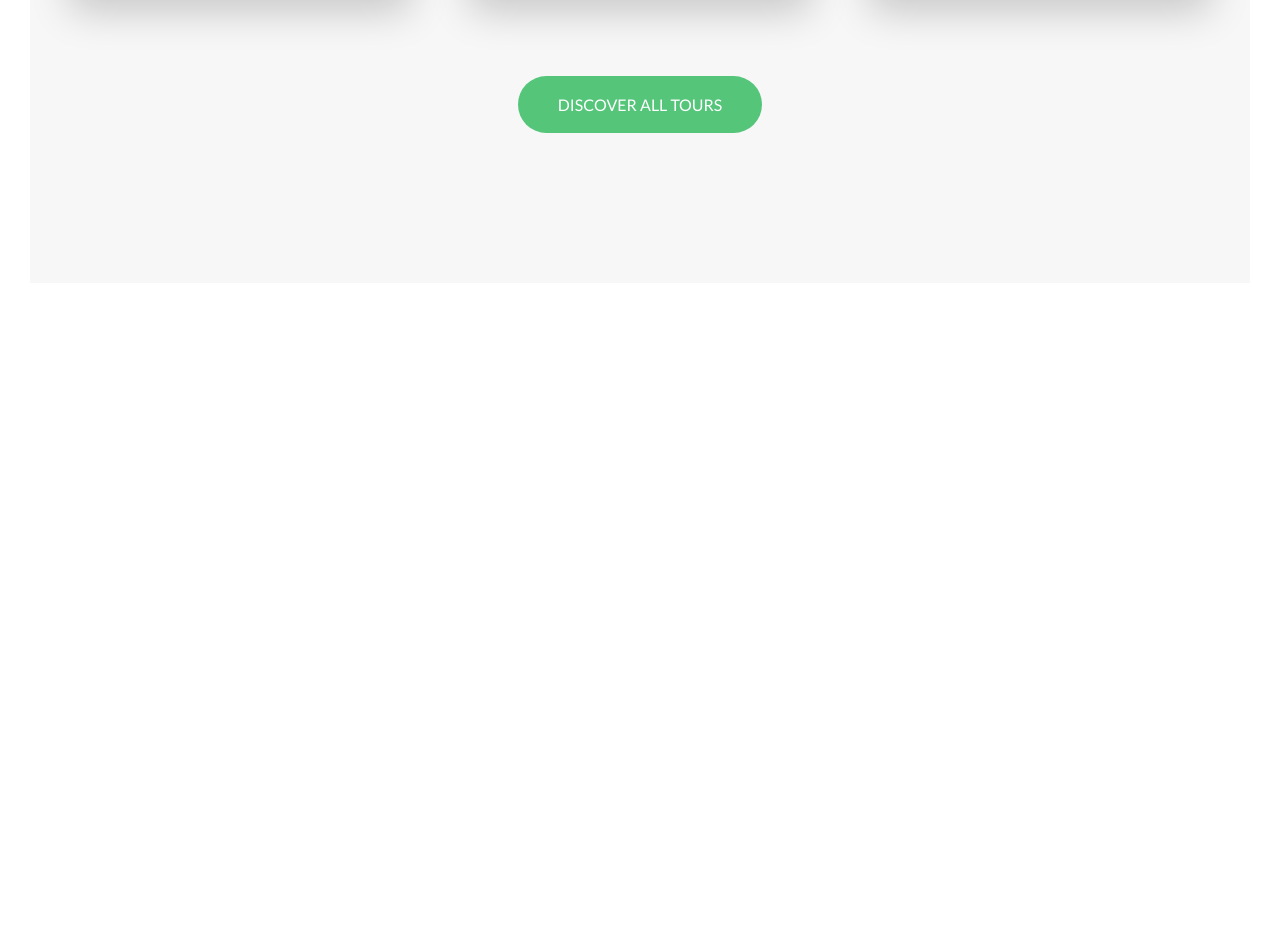
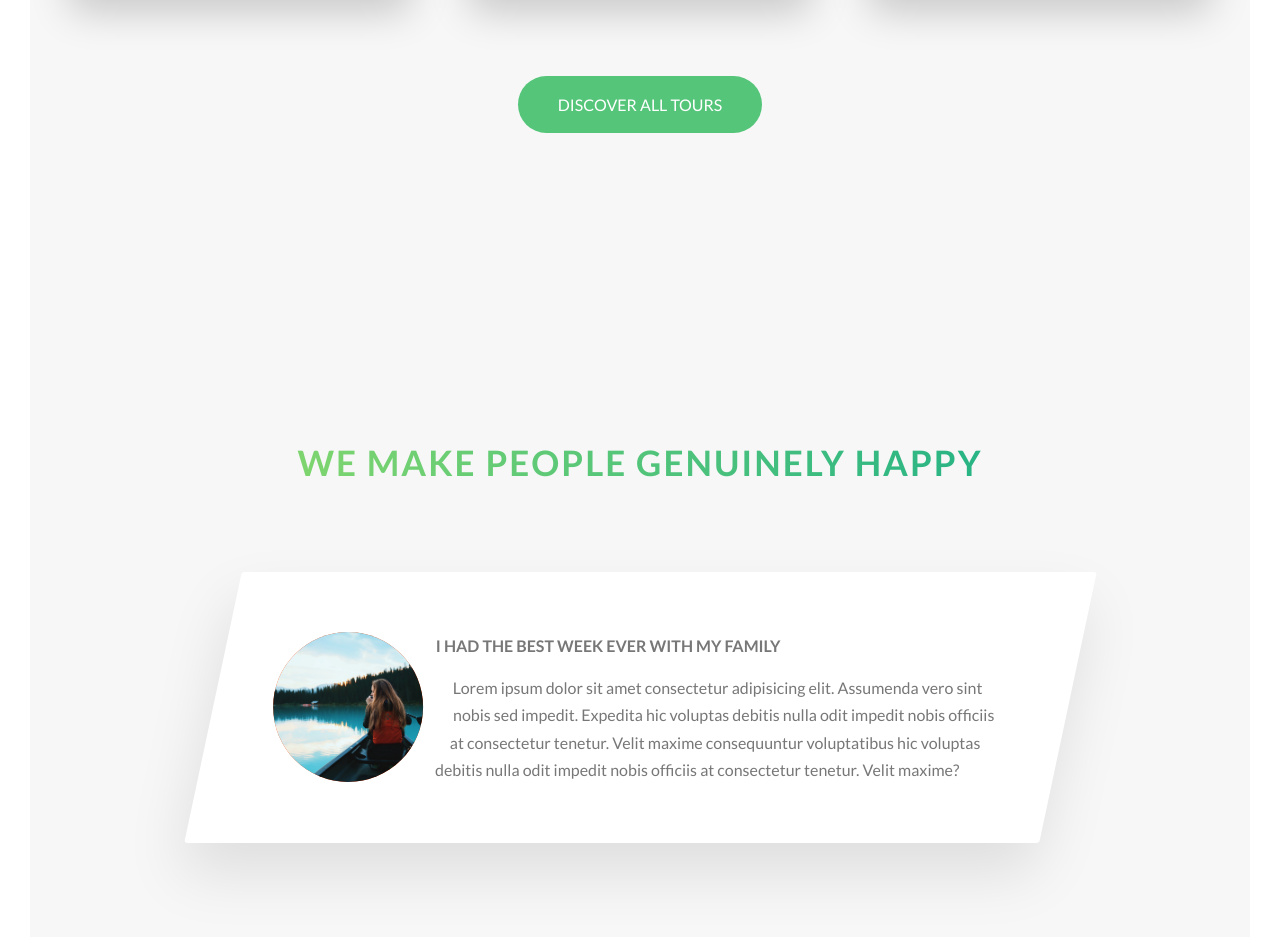
Before and after one commit to jkubisiowski/natours, a website: page index.html in a window 1280 px wide. Shown: the part 3031-3968 px from the top of the page. Before the commit the page ends 3314 px from the top, so only its background shows below. Drawn offline with nearby package versions, Linux system fonts and the light colour scheme; files that its build step writes are made by us from their sources.

Commit message:
Add stories section

```diff
--- a/index.html
+++ b/index.html
@@ -211,6 +211,31 @@
           <a href="#" class="btn btn--green">Discover all tours</a>
         </div>
       </section>
+
+      <section class="section-stories">
+        <div class="u-center-text u-margin-bottom-big">
+          <h2 class="heading-secondary">
+            We make people genuinely happy
+          </h2>
+        </div>
+
+        <div class="row">
+          <div class="story">
+            <figure class="story__shape">
+              <img src="img/nat-8.jpg" alt="person on tour" class="story__img" />
+            </figure>
+            <div class="story__text">
+              <h2 class="heading-tertiary u-margin-bottom-small">I had the best week ever with my family</h2>
+              <p>
+                Lorem ipsum dolor sit amet consectetur adipisicing elit. Assumenda vero sint nobis sed impedit. Expedita
+                hic voluptas debitis nulla odit impedit nobis officiis at consectetur tenetur. Velit maxime consequuntur
+                voluptatibus hic voluptas debitis nulla odit impedit nobis officiis at consectetur tenetur. Velit
+                maxime?
+              </p>
+            </div>
+          </div>
+        </div>
+      </section>
     </main>
 
     <!-- <section>
--- a/package.json
+++ b/package.json
@@ -10,5 +10,8 @@
   "license": "ISC",
   "devDependencies": {
     "node-sass": "^4.11.0"
+  },
+  "dependencies": {
+    "live-server": "^1.2.1"
   }
 }
--- /dev/null
+++ b/sass/components/_story.scss
@@ -0,0 +1,31 @@
+.story {
+  width: 75%;
+  margin: 0 auto;
+  box-shadow: 0 3rem 6rem rgba($color-black, 0.1);
+  background-color: $color-white;
+  border-radius: 3px;
+  padding: 6rem;
+  padding-left: 9rem;
+  font-size: $default-font-size;
+  transform: skewX(-12deg);
+
+  &__shape {
+    width: 15rem;
+    height: 15rem;
+    background-color: orangered;
+    float: left;
+    shape-outside: circle(50% at 50% 50%);
+    -webkit-shape-outside: circle(50% at 50% 50%);
+    -webkit-clip-path: circle(50% at 50% 50%);
+    clip-path: circle(50% at 50% 50%);
+    transform: translateX(-3rem) skewX(12deg);
+  }
+
+  &__img {
+    height: 100%;
+  }
+
+  &__text {
+    transform: skewX(12deg);
+  }
+}
--- a/sass/main.scss
+++ b/sass/main.scss
@@ -9,6 +9,7 @@
 @import 'components/composition';
 @import 'components/feature-box';
 @import 'components/card';
+@import 'components/story';
 @import 'layout/header';
 @import 'layout/grid';
 
--- a/sass/pages/home.scss
+++ b/sass/pages/home.scss
@@ -21,3 +21,8 @@
   padding: 25rem 0 15rem 0;
   margin-top: -12rem;
 }
+
+.section-stories {
+  padding: 15rem 0;
+  background-color: $color-grey-light-1;
+}
```
